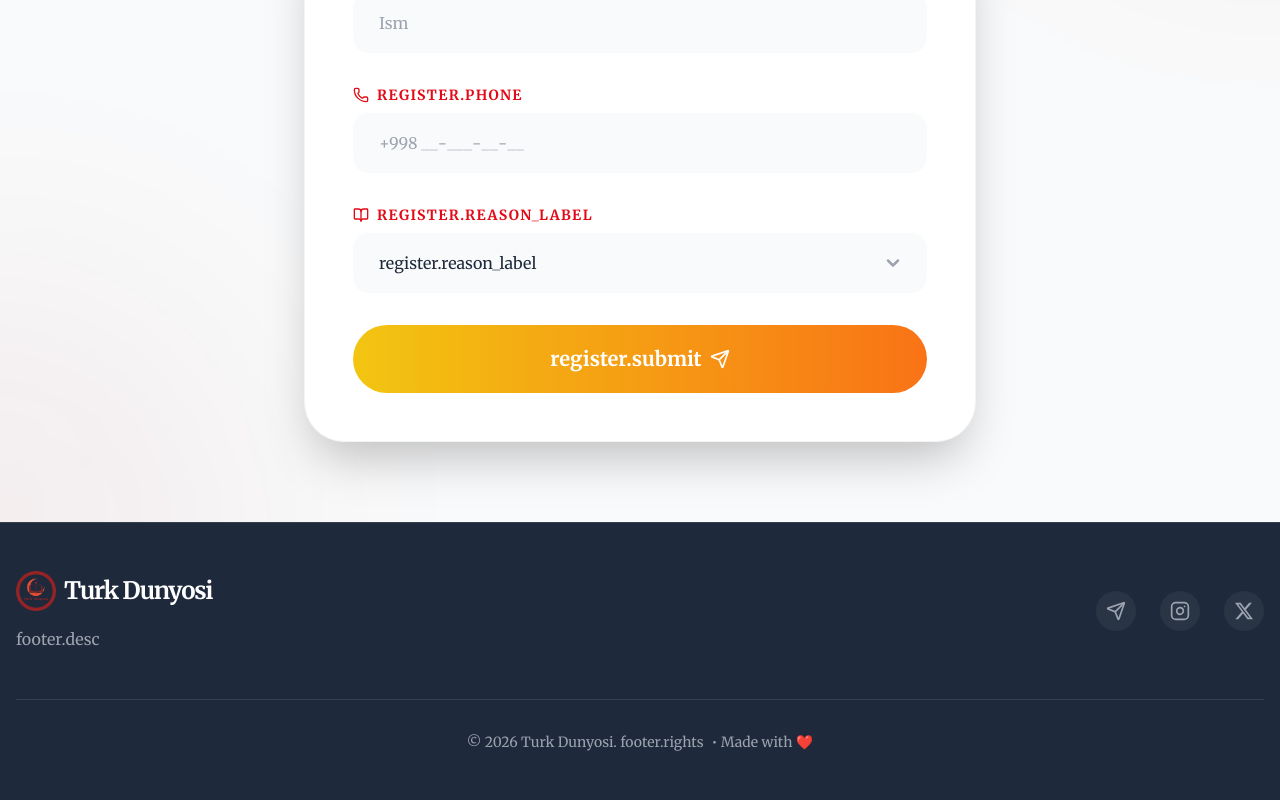
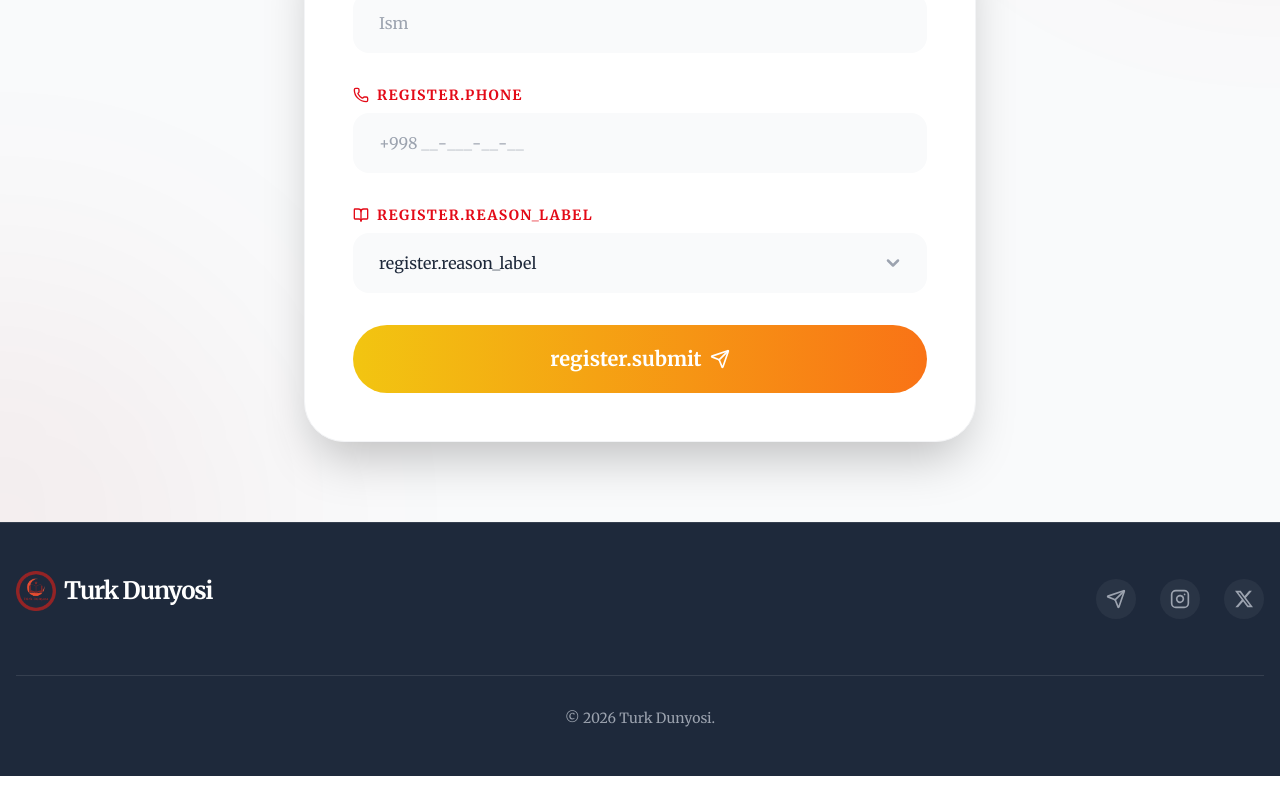
Before and after one commit to olloyortogay/mine, a React (Vite) app: page /register in a window 1280 px wide. Shown: the part 372-1172 px from the top of the page. After the commit the page ends 1148 px from the top, so only its background shows below. Built offline with nearby package versions, Linux system fonts and the light colour scheme.

Commit message:
Footer duzenlendi

```diff
--- a/src/components/Footer.jsx
+++ b/src/components/Footer.jsx
@@ -15,7 +15,7 @@ const Footer = () => {
                             <img src="/logo.png" alt="Logo" className="w-10 h-10 object-contain" />
                             {t('common.brand')}
                         </div>
-                        <p>{t('footer.desc')}</p>
+
                     </div>
 
                     {/* Socials */}
@@ -39,8 +39,7 @@ const Footer = () => {
                 </div>
 
                 <div className="border-t border-white/10 mt-12 pt-8 text-center text-sm">
-                    © {currentYear} {t('common.brand')}. {t('footer.rights')}
-                    <span className="hidden md:inline ml-2">• Made with ❤️</span>
+                    © {currentYear} {t('common.brand')}.
                 </div>
             </div>
         </footer>
```
